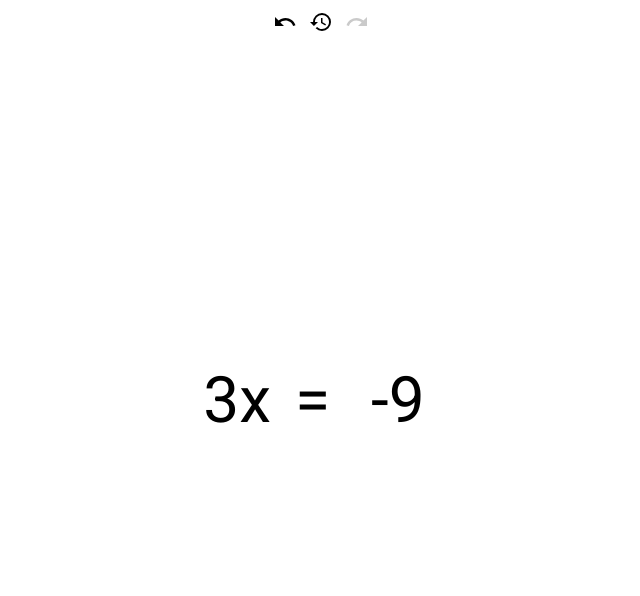
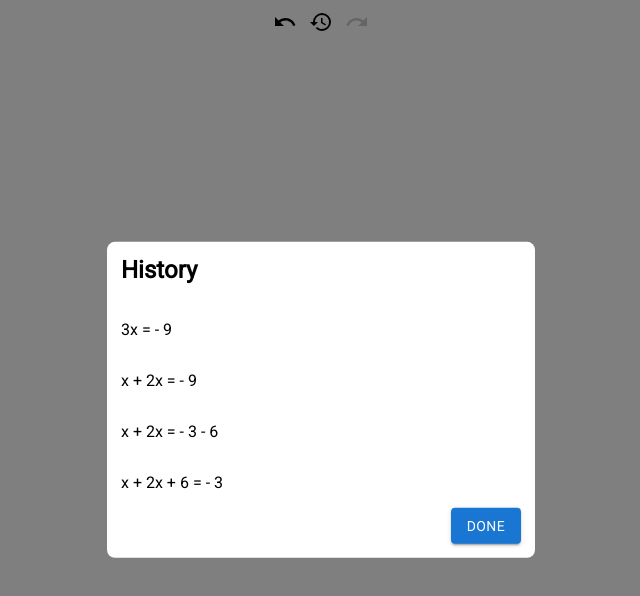
Before and after one commit to DevanTurtle7/brickhack9, a React (Create React App) app: page / in a window 1280 px wide. Both pictures are taken after a click on the icon 640 px from the left and 22 px from the top of the page. Shown: the top 596 px of the page, without its empty margins (319-959 px from the left). Built offline with nearby package versions, Linux system fonts and the light colour scheme.

Commit message:
Added history view

```diff
--- a/package.json
+++ b/package.json
@@ -3,6 +3,9 @@
   "version": "0.1.0",
   "private": true,
   "dependencies": {
+    "@emotion/react": "^11.10.6",
+    "@emotion/styled": "^11.10.6",
+    "@mui/material": "^5.11.10",
     "@testing-library/jest-dom": "^5.16.5",
     "@testing-library/react": "^13.4.0",
     "@testing-library/user-event": "^13.5.0",
--- a/src/App.tsx
+++ b/src/App.tsx
@@ -72,6 +72,7 @@ function App() {
         onRedo={redo}
         canUndo={!!equation.prevState}
         canRedo={!!equation.nextState}
+        equation={equation}
       />
       <div className='workspace'>
         <EquationComponent equation={equation} />
--- /dev/null
+++ b/src/components/HistoryItem.tsx
@@ -0,0 +1,37 @@
+import Element from '../model/Element';
+import Equation from '../model/Equation';
+
+interface Props {
+  equation: Equation;
+}
+
+const HistoryItem = ({equation}: Props) => {
+  const formatSide = (elements: Element[]) =>
+    elements.map((element, index) => {
+      const elements = element.variables.reduce(
+        (acc, variable) => acc + variable.type,
+        ''
+      );
+
+      const elementString =
+        !element.isNumber() && element.constant.value === 1
+          ? elements
+          : element.constant.value + elements;
+
+      if (index !== 0 || !element.positive) {
+        return (element.positive ? ' + ' : ' - ') + elementString;
+      } else {
+        return elementString;
+      }
+    });
+
+  return (
+    <p>
+      {formatSide(equation.left)}
+      {' = '}
+      {formatSide(equation.right)}
+    </p>
+  );
+};
+
+export default HistoryItem;
--- /dev/null
+++ b/src/components/HistoryModal.tsx
@@ -0,0 +1,41 @@
+import {Button, Modal} from '@mui/material';
+import Equation from '../model/Equation';
+import HistoryItem from './HistoryItem';
+
+interface Props {
+  modalOpen: boolean;
+  onCloseModal: () => void;
+  equation: Equation;
+}
+
+const HistoryModal = ({modalOpen, onCloseModal, equation}: Props) => {
+  const getHistoryItems = () => {
+    let current = equation;
+    const items = [<HistoryItem equation={current} />];
+
+    while (current.prevState !== null) {
+      current = current.prevState;
+      items.push(<HistoryItem equation={current} />);
+    }
+
+    return items;
+  };
+
+  return (
+    <Modal open={modalOpen} disableAutoFocus={true}>
+      <div className='history-modal'>
+        <div className='content'>
+          <h2>History</h2>
+          {getHistoryItems()}
+        </div>
+        <div className='footer'>
+          <Button variant='contained' onClick={onCloseModal}>
+            Done
+          </Button>
+        </div>
+      </div>
+    </Modal>
+  );
+};
+
+export default HistoryModal;
--- a/src/components/Toolbar.tsx
+++ b/src/components/Toolbar.tsx
@@ -1,14 +1,36 @@
+import {Button, Modal} from '@mui/material';
+import {useState} from 'react';
 import {MdUndo, MdRedo, MdHistory} from 'react-icons/md';
+import Equation from '../model/Equation';
+import HistoryModal from './HistoryModal';
 
 interface Props {
   onUndo: () => void;
   onRedo: () => void;
   canUndo: boolean;
   canRedo: boolean;
+  equation: Equation;
 }
 
-const Toolbar = ({onUndo, onRedo, canUndo, canRedo}: Props) => {
+const Toolbar = ({onUndo, onRedo, canUndo, canRedo, equation}: Props) => {
+  const [modalOpen, setModalOpen] = useState(false);
+
+  const openModal = () => {
+    setModalOpen(true);
+  };
+
+  const closeModal = () => {
+    setModalOpen(false);
+  };
+
   return (
+    <>
+      <HistoryModal
+        modalOpen={modalOpen}
+        onCloseModal={closeModal}
+        equation={equation}
+      />
+
       <div className='toolbar'>
         <MdUndo
           onClick={onUndo}
@@ -16,7 +38,10 @@ const Toolbar = ({onUndo, onRedo, canUndo, canRedo}: Props) => {
             canUndo ? 'enabled' : 'disabled'
           }`}
         />
-      <MdHistory className='icon-button' />
+        <MdHistory
+          onClick={openModal}
+          className='icon-button icon-button-enabled'
+        />
         <MdRedo
           onClick={onRedo}
           className={`icon-button icon-button-${
@@ -24,6 +49,7 @@ const Toolbar = ({onUndo, onRedo, canUndo, canRedo}: Props) => {
           }`}
         />
       </div>
+    </>
   );
 };
 
--- a/src/styles/index.css
+++ b/src/styles/index.css
@@ -64,3 +64,30 @@ body {
 .icon-button-disabled {
   color: rgb(202, 202, 202)
 }
+
+.history-modal {
+  position: absolute;
+  top: 50%;
+  left: 50%;
+  transform: translate(-50%, -50%);
+  width: 400px;
+  background-color: white;
+  box-shadow: 24px;
+  padding: 14px;
+  border-radius: 8px;
+}
+
+.history-modal .content {
+  display: flex;
+  flex-flow: column;
+}
+
+.history-modal .content h2 {
+  margin-top: 0px;
+}
+
+.history-modal .footer {
+  display: flex;
+  flex-flow: row;
+  justify-content: flex-end;
+}
```
Also changed, not shown: 1 other file (tests, documents, lock files or other folders). Lines whose indentation alone changed are shown as unchanged.
